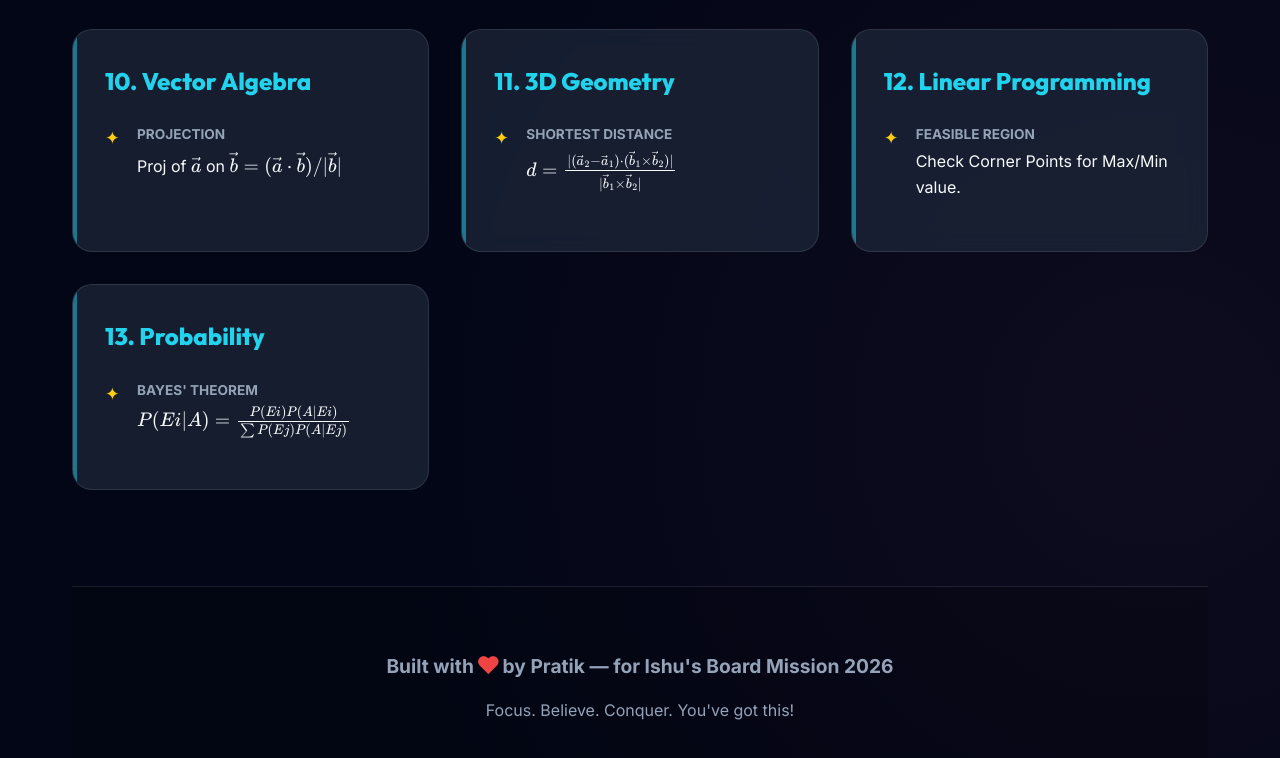
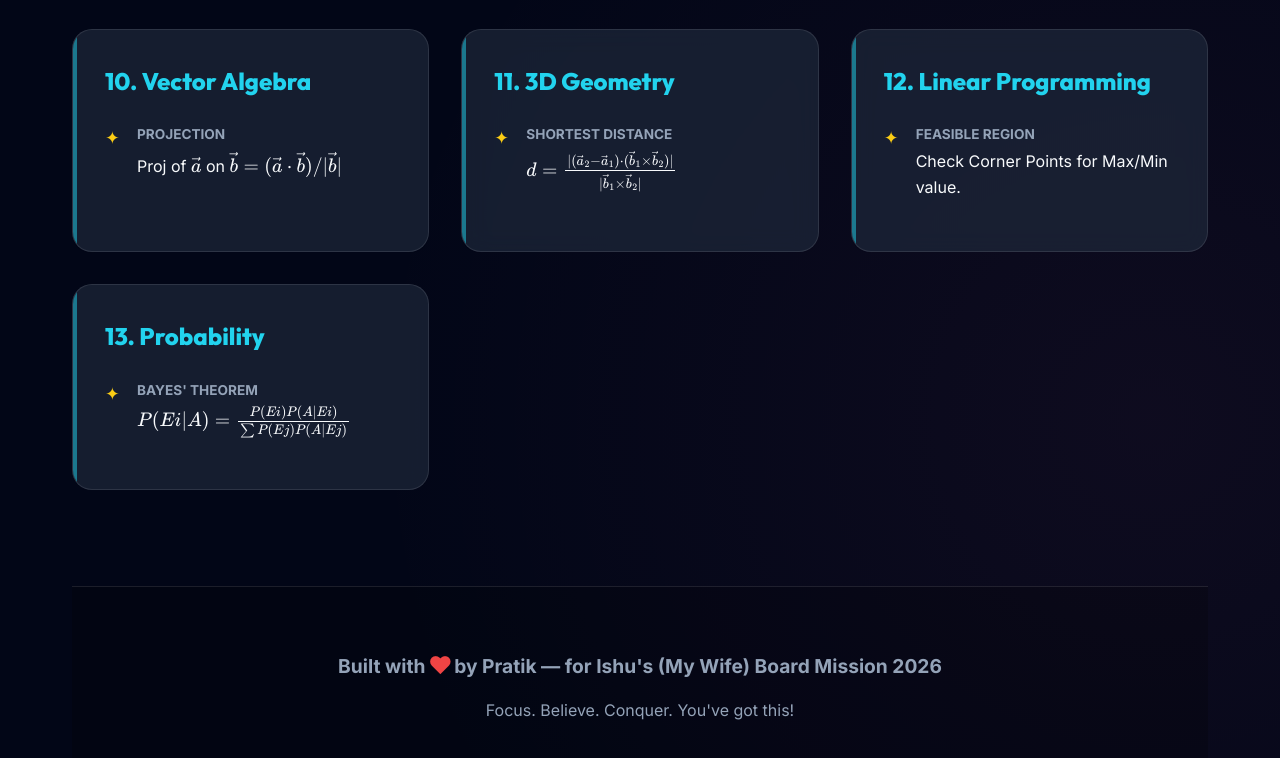
Before and after one commit to thoratpratik2323-hue/math-quick-cheatsheet, a plain HTML site: page index.html in a window 1280 px wide. Shown: the part 1184-1942 px from the top of the page. Drawn offline with nearby package versions, Linux system fonts and the light colour scheme.

Commit message:
Honored Ishu as wife - Quick Cheatsheet subtitle and footer updated with respect

```diff
--- a/index.html
+++ b/index.html
@@ -317,7 +317,7 @@
 
         <header>
             <h1 class="main-title">Quick Cheatsheet ⚡</h1>
-            <p class="subtitle">Ultimate Last-Minute Revision Hacks & Shortcuts for Ishu's Mission 100/100</p>
+            <p class="subtitle">Ultimate Last-Minute Revision Hacks & Shortcuts for Ishu's (My Wife) Mission 100/100</p>
         </header>
 
         <div class="search-area">
@@ -481,9 +481,8 @@
         </div>
 
         <footer>
-            <div class="footer-text">Built with <span class="heart">❤</span> by Pratik — for Ishu's Board Mission
-                2026
-            </div>
+            <div class="footer-text">Built with <span class="heart">❤</span> by Pratik — for <strong>Ishu's (My
+                    Wife)</strong> Board Mission 2026</div>
             <p style="margin-top: 1rem; color: var(--text-muted);">Focus. Believe. Conquer. You've got this!</p>
         </footer>
     </div>
```
